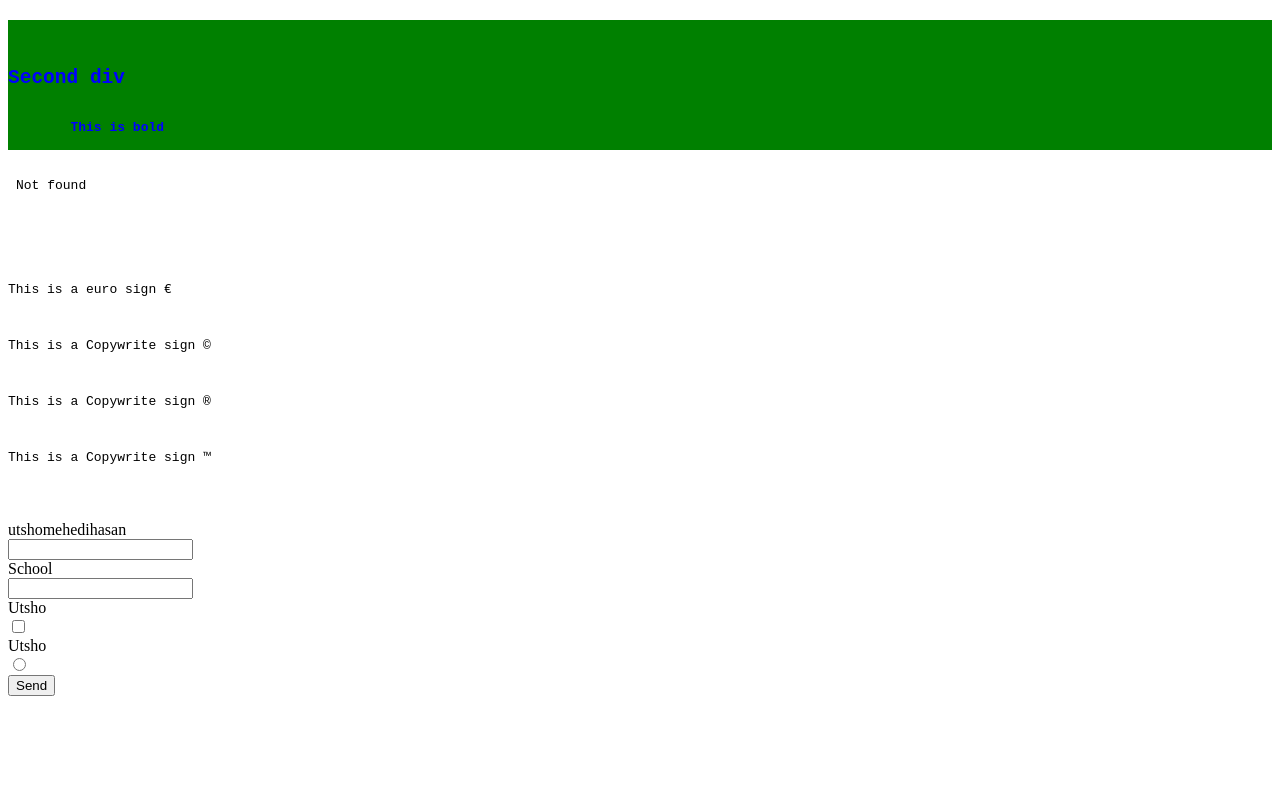
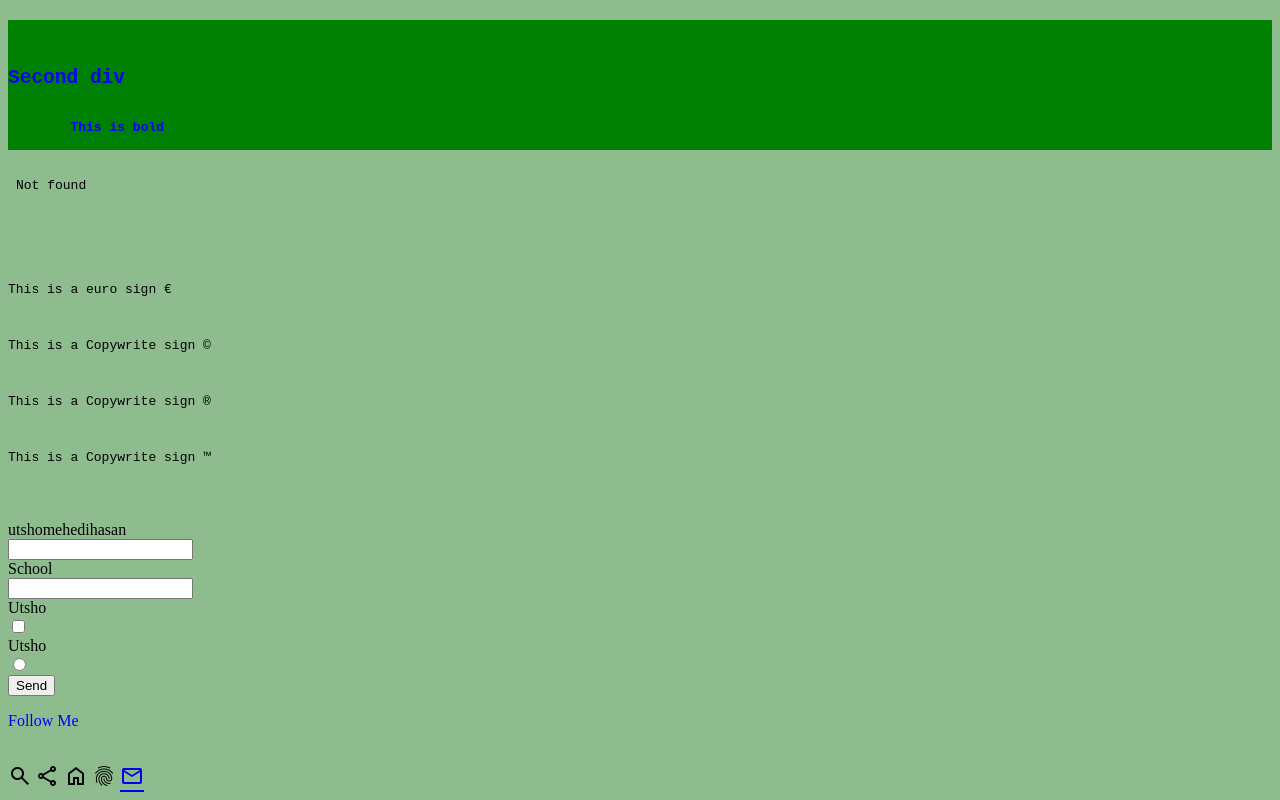
Before and after one commit to MehadiHassanU/Learning-stuff, a plain HTML site: page index.html in a window 1280 px wide. Shown: the part 1859-2659 px from the top of the page. Before the commit the page ends 2563 px from the top, so only its background shows below. Drawn offline with nearby package versions, Linux system fonts and the light colour scheme.

Commit message:
some learning

```diff
--- a/index.html
+++ b/index.html
@@ -4,6 +4,8 @@
 <head>
     <link rel="icon" href="https://media.licdn.com/dms/image/v2/D560BAQGGP90YWuwrvw/company-logo_200_200/company-logo_200_200/0/1701682682460?e=2147483647&v=beta&t=tjjOE0puVeOVbc59yHD25agaUus5O0vQ5qCl6EWgCf0">
     <title>Practice beda</title>
+    <link rel="stylesheet" href="style.css">
+<link href="https://fonts.googleapis.com/css2?family=Material+Symbols+Outlined" rel="stylesheet" />    <meta charset="UTF-8">
 </head>
 <body>
     <!-- This is the beginning -->
@@ -105,5 +107,13 @@
     <input type="submit" value="Send" >
   </form>
 
+<p class = "Follow">Follow Me</p> <br>
+
+<i class="material-symbols-outlined">search</i>
+<i class="material-symbols-outlined">share</i>
+<i class="material-symbols-outlined">home</i>
+<i class="material-symbols-outlined">fingerprint</i>
+<i class="material-symbols-outlined"><a href="mailto: utshomehedihasan@gmail.com">mail</i>
+
 </body>
 </html>
--- /dev/null
+++ b/style.css
@@ -0,0 +1,16 @@
+body{
+background-color : darkseagreen;
+
+}
+/* p{
+    font-family : Arial, Helvetica, sans-serif;
+    font-style: italic;
+    text-align : center;
+    font-weight : bold;
+}*/
+
+.Follow{
+    color : blue;
+    text-decoration : bold;
+    cursor : pointer;
+}
```
